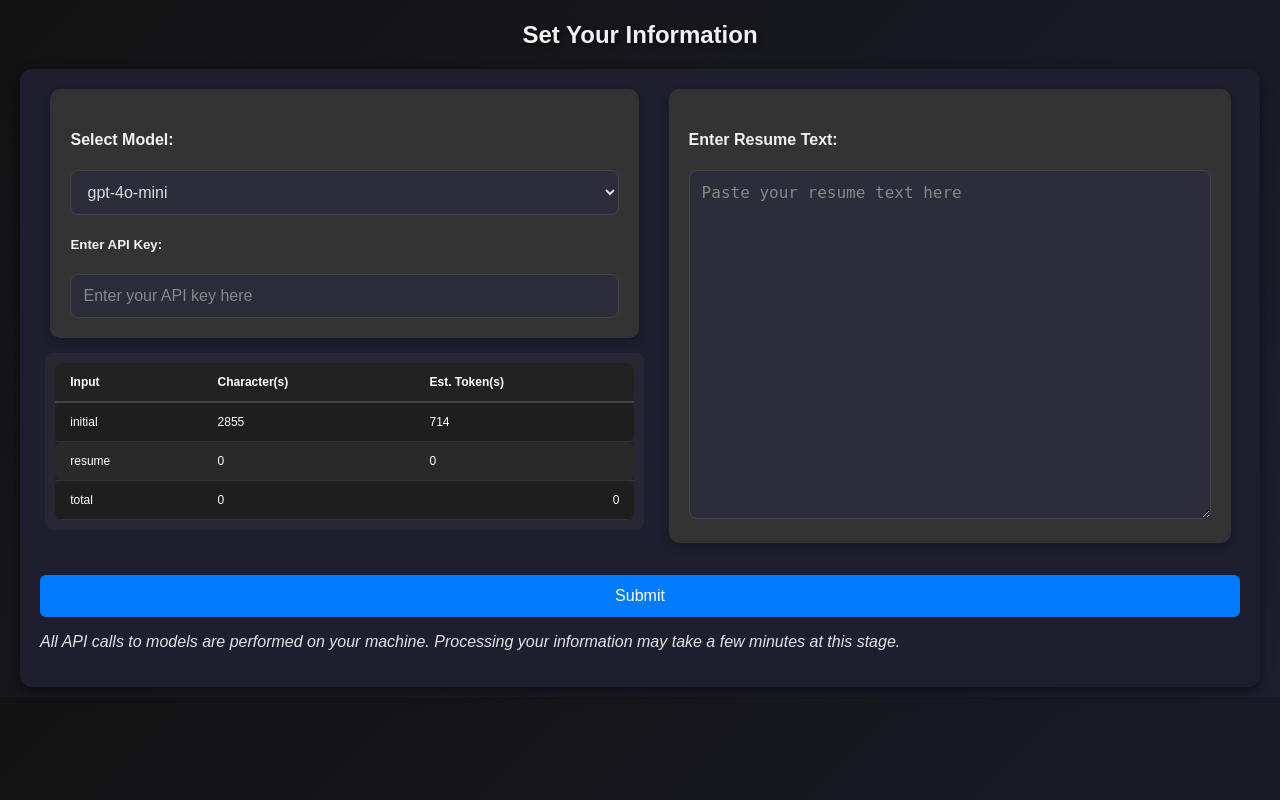
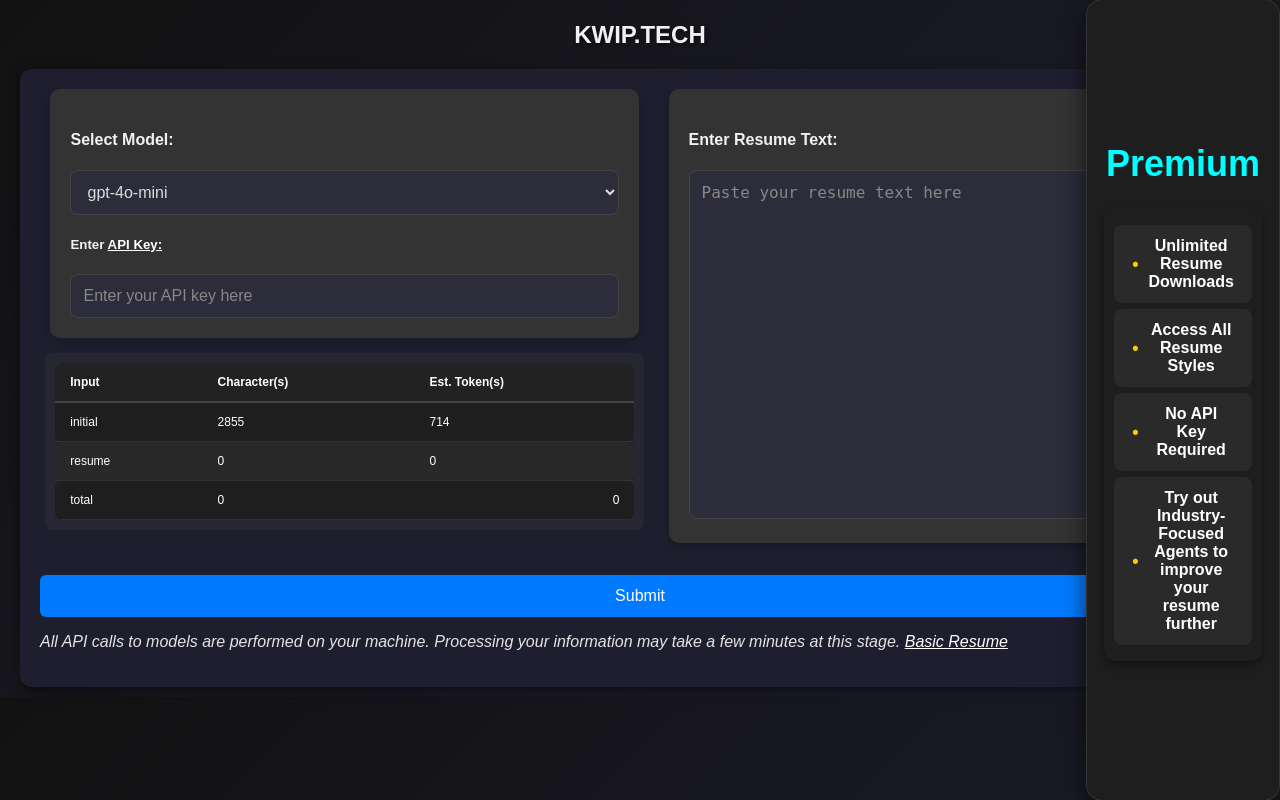
Before and after one commit to trevo440/Resume, a Flask app: template templates/set_all_data.html in a window 1280 px wide. Run offline with Flask 3, Linux system fonts and the light colour scheme; the template is opened without the code that fills it, so the values that code supplies are empty; the visitor is signed in with stand-in values (Sample User, id 1); parts of the project's set-up code (start-up, migrations or seed data) failed here and were passed over.

Commit message:
just keep pushing through

```diff
--- a/app.py
+++ b/app.py
@@ -1,26 +1,21 @@
 """
-Current Status: Working-ish!!
 GENERIC TODO:
-> Validate EVERYTHING on JS side
-> Update Web UI
-    > Create model-settings
+> Validate EVERYTHING on JS side -| 25%
+    > test connection ??
+    > resume submit / update (full)
+        > on error allow user to fix JSON maybe??
+    > resume update (partial)
+    > job description extraction
 
-        > (show users cost of request?)
-        > Put links to all relevent keys up
-
-    > Setup advertising for paid services
-
-        > No-key required
-        > No rate limit
-        > Series of agents for industry-specific & resume writing capabilities
-        > Make sure to include branding, contact, etc.
-        > Put examples on landing page
-
+> Update Web UI -| 20%
+    > Make sure to include branding, contact, etc.
+    > completely fix UI (resume updater) components
     > Add to each sections a "update details here" functionality from GPT
     > Create 10+ resume templates (structure) w/ color themes (theory)
 
-> Create login + user management w/ Redis
-> setup stripe + dynamic rate limit & Resume Template adjustments w/ login
+> Create login + user management w/ Redis -| 50%
+> setup stripe + dynamic rate limit & Resume Template adjustments w/ login -| 0%
+> update all CSS to be device-friendly -| 0%
 """
 
 # ---------------------------
@@ -39,10 +34,14 @@ import redis
 import pikepdf
 import tempfile
 
+# MAIL SERVER
+import sendgrid
+from sendgrid.helpers.mail import Mail, Email, To, Personalization
+
 # ---------------------------
 # standard library
 # ---------------------------
-from datetime import datetime
+from datetime import datetime, timedelta, timezone
 import uuid
 from functools import wraps
 import os
@@ -58,13 +57,22 @@ app = Flask(__name__)
 # ---------------------------
 # Configure Redis for Session
 # ---------------------------
+
+redis_sessions_anon = redis.StrictRedis(host="redis", port=6379, db=0, decode_responses=True)
+redis_sessions_auth = redis.StrictRedis(host="redis", port=6379, db=1, decode_responses=True)
+redis_sessions_rate = redis.StrictRedis(host="redis", port=6379, db=2, decode_responses=True)
+
+
 app.config['SESSION_TYPE'] = 'redis'
-app.config['SESSION_PERMANENT'] = False
+app.config['SESSION_PERMANENT'] = True
 app.config['SESSION_USE_SIGNER'] = True
-app.config['SESSION_KEY_PREFIX'] = 'yourapp:'
-app.config['SESSION_REDIS'] = redis.StrictRedis(host='redis', port=6379, db=0)
-app.config['RATELIMIT_STORAGE_URI'] = redis.StrictRedis(host='redis', port=6379, db=0)
+app.config['SESSION_KEY_PREFIX'] = 'kwip:'
+app.config['SESSION_REDIS'] = redis_sessions_anon
+app.config['RATELIMIT_STORAGE_URI'] = redis_sessions_rate
+with open("./pswd.txt", "r") as f:
+    sendgrid_key = f.read()
 
+auth_sessions = {}
 # ---------------------------
 # Configure Limiter for Free
 # ---------------------------
@@ -117,6 +125,8 @@ def handshake_required(func):
 
 @app.before_request
 def check_session_data():
+    if "user_auth" not in session:
+        session["user_auth"] = False
 
     if "client_uuid" not in session:
         session["client_uuid"] = str(uuid.uuid4())
@@ -124,18 +134,24 @@ def check_session_data():
     if "csrf_token" not in session:
         session["csrf_token"] = os.urandom(32).hex()
 
-    if "resume_provided" not in session:
-        session["resume_provided"] = False
+    # need to do this with all values
+    if not session["user_auth"]:
+        if "resume_provided" not in session:
+            session["resume_provided"] = False
+
+    if session["user_auth"]:
+        if not redis_sessions_auth.hget(session["user_key"], "resume_provided"):
+            redis_sessions_auth.hset(session["user_key"], "resume_provided", False)
 
     values_provided = session['resume_provided']
     if not values_provided and request.endpoint not in [
         'static',
         'set_job_description',
         'set_resume_sections',
-        'set_all_data',
+        'get-started',
         'download_pdf'
     ]:
-        return redirect(url_for('set_all_data'))
+        return redirect(url_for('get-started'))
 
 
 # ---------------------------
@@ -222,7 +238,7 @@ def get_resume_sections():
 """
 Form: Render a form that calls GPT responses
 """
-@app.route('/set-all-data', methods=['GET'])
+@app.route('/get-started', methods=['GET'])
 def set_all_data():
     return render_template(
         'set_all_data.html',
@@ -346,6 +362,70 @@ def view_example(version):
     )
 
 # ---------------------------
+# MAIL - SENDGRID -
+# ---------------------------
+
+def send_security_code_email(recipient_email):
+    try:
+        sg = sendgrid.SendGridAPIClient(api_key=sendgrid_key)
+        security_code = str(uuid.uuid4())[:6]
+        session["auth_code"] = security_code
+        session["auth_expiry"] = (datetime.now(timezone.utc) + timedelta(minutes=10)).timestamp()
+
+        # Create Mail object with template
+        mail = Mail(from_email=Email("sender@kwip.info"))
+        mail.template_id = "d-c7258ed1e04e4ddf841581dd12d5b269"
+
+        personalization = Personalization()
+        personalization.add_to(To(recipient_email))
+        personalization.dynamic_template_data = {
+            "CODE": security_code
+        }
+        mail.add_personalization(personalization)
+        response = sg.send(mail)
+
+        return response.status_code
+
+    except Exception:
+        return None
+
+# Effectively, allow user to sign in
+@app.route('/send_validation_email', methods=['POST'])
+@handshake_required
+def send_verification_email():
+    data = request.get_json()
+
+    # set some user password here later too
+    # also ensure session sets localStorage email
+
+    response = send_security_code_email(data["user_email"])
+    if response is not None:
+        return "", 204
+    return "", 400
+
+@app.route('/validate_email_code', methods=['POST'])
+@handshake_required
+def validate_verification_email():
+    auth_expiry = session.get("auth_expiry")
+    if auth_expiry and (datetime.now(timezone.utc)).timestamp() > auth_expiry:
+        session.pop("auth_code", None)
+        session.pop("auth_expiry", None)
+
+    data = request.get_json()
+    if session.get("auth_code") == data["auth_code"]:
+        session.clear()
+
+        email = data["user_email"]
+        session["user_key"] = f"email:{email}"
+        # theoretically add password check here maybe
+        session["user_auth"] = True
+        if not redis_sessions_auth.hget(session["user_key"], "role"):
+            redis_sessions_auth.hset(session["user_key"], "role", "basic")
+        return "", 204
+    return "", 403
+
+
+# ---------------------------
 # LOGOUT
 # ---------------------------
 """
--- a/docker-compose.yml
+++ b/docker-compose.yml
@@ -5,6 +5,7 @@ services:
       dockerfile: Dockerfile
     ports:
       - "5000:5000"
+      - "465:465"
     volumes:
       - .:/app
       - /app/__pycache__
--- a/requirements.txt
+++ b/requirements.txt
@@ -1,6 +1,7 @@
 flask
 flask-session
 flask-limiter
+sendgrid
 openai
 redis
 weasyprint
--- a/static/css/layout.css
+++ b/static/css/layout.css
@@ -114,6 +114,40 @@ th:last-child, td:last-child {
     border-bottom-right-radius: 8px;
 }
 
+.dark-list {
+    list-style: none;
+    margin: 20px;
+    padding: 10px;
+    background: #1e1e1e;
+    border-radius: 12px;
+    box-shadow: 0 4px 10px rgba(0, 0, 0, 0.4);
+    max-width: 400px;
+}
+
+.dark-list li {
+    padding: 12px 18px;
+    margin: 6px 0;
+    background: #2a2a2a;
+    color: #ffffff;
+    font-size: 16px;
+    border-radius: 8px;
+    transition: background 0.3s ease, transform 0.2s ease;
+    cursor: pointer;
+    display: flex;
+    align-items: center;
+    gap: 10px;
+}
+
+.dark-list li:hover {
+    background: #333;
+    transform: scale(1.03);
+}
+
+.dark-list li::before {
+    content: "•";
+    color: #ffcc00;
+    font-size: 18px;
+}
 
 
 /* Responsive Design */
--- /dev/null
+++ b/static/css/premium.css
@@ -0,0 +1,81 @@
+.card-premium {
+    position: fixed;
+    right: 0px;
+    top: 50%;
+    transform: translateY(-50%);
+    width: 15%;
+    height: 100%;
+    background: #1e1e1e; /* Dark background */
+    color: #ffffff; /* White text */
+    border-radius: 16px;
+    box-shadow: 0 10px 25px rgba(0, 0, 0, 0.6); /* Stronger shadow */
+    display: flex;
+    align-items: center;
+    justify-content: center;
+    cursor: pointer;
+    transition: all 0.4s ease-in-out, box-shadow 0.3s ease-in-out;
+    border: 1px solid rgba(255, 255, 255, 0.1); /* Subtle border */
+}
+
+.card-premium:hover {
+    box-shadow: 0 15px 35px rgba(0, 0, 0, 0.8); /* Stronger hover effect */
+    transform: translateY(-50%) scale(1.05); /* Slightly scale on hover */
+}
+
+.card-premium.fullscreen {
+    position: fixed;
+    right: 10vw;
+    top: 10vh;
+    width: 80vw;
+    height: 80vh;
+    transform: none;
+    z-index: 9999;
+    border-radius: 0;
+    box-shadow: none;
+    background: #121212; /* Even darker fullscreen mode */
+}
+
+.card-premium-content {
+    text-align: center;
+    font-size: 18px;
+    font-weight: bold;
+    transition: opacity 0.3s ease-in-out;
+}
+
+.card-premium.fullscreen .card-premium-content {
+    display: none;
+}
+
+.close-btn {
+    position: absolute;
+    top: 15px;
+    right: 20px;
+    font-size: 24px;
+    color: #bbb;
+    cursor: pointer;
+    display: none;
+    transition: color 0.3s ease-in-out;
+}
+
+.stripe{
+    position: absolute;
+    top: 15px;
+    right: 20px;
+    font-size: 24px;
+    color: #bbb;
+    cursor: pointer;
+    display: none;
+    transition: color 0.3s ease-in-out;
+}
+
+.card-premium.card-premium.fullscreen .stripe {
+    display: block
+}
+
+.card-premium.fullscreen .close-btn {
+    display: block;
+}
+
+.close-btn:hover {
+    color: #ffffff;
+}
--- a/static/js/AgentInterface.js
+++ b/static/js/AgentInterface.js
@@ -130,7 +130,18 @@ export class PromptManager {
     constructor(apiKey) {
         this.apiKey = apiKey;
         this.cleaner = new Cleanser();
-        this.endpoint = 'https://api.openai.com/v1/chat/completions';
+
+        // effective enough default
+        const modelString = localStorage.getItem("model_version");
+        const [provider, model] = modelString.includes(":") ? modelString.split(":") : ["openai","gpt-4o-mini"];
+
+        this.provider = provider;
+        this.model = model;
+        if (this.provider === "openai") {
+            this.endpoint = 'https://api.openai.com/v1/chat/completions';
+        } else {
+            this.endpoint = ''
+        }
     }
 
     async pullResume(resumeText) {
@@ -138,7 +149,7 @@ export class PromptManager {
         const instruct = `${resumePrompt}${resumeText}\n\n{\n    \"task\": \"GPT Response to be usable in programming loop\",\n    \"details\": \"Return a valid JSON string in the correct format only and NOTHING ELSE. Include ALL keys, even if they are empty.\" \n},`;
 
         const gpt_response = {
-            model: "gpt-4o-mini",
+            model: this.model,
             messages: [{ role: "system", content: instruct }]
         };
 
@@ -168,7 +179,7 @@ export class PromptManager {
         const instruct = `${resumePrompt}${resumeText}\n\n{\n    \"task\": \"GPT Response to be usable in programming loop\",\n    \"details\": \"Return a valid JSON string in the correct format only and NOTHING ELSE. Include ALL keys, even if they are empty.\" \n},`;
 
         const gpt_response = {
-            model: "gpt-4o-mini",
+            model: this.model,
             messages: [{ role: "system", content: instruct }]
         };
 
@@ -183,7 +194,7 @@ export class PromptManager {
         const instruct = `${jdPrompt}${jobDescription}`;
 
         const data = {
-            model: "gpt-4o-mini",
+            model: this.model,
             messages: [{ role: "system", content: `Execute these instructions: ${instruct}` }]
         };
 
@@ -197,7 +208,7 @@ export class PromptManager {
         const instruct = `${intersectPrompt}Resume JSON: ${JSON.stringify(resumeSections)}\nJob Requirements JSON: ${JSON.stringify(jobDescription)}`;
 
         const data = {
-            model: "gpt-4o-mini",
+            model: this.model,
             messages: [{ role: "system", content: `Execute these instructions: ${instruct}` }]
         };
 
@@ -208,8 +219,9 @@ export class PromptManager {
         return JSON.parse(responseContent);
     }
 
-    // Helper function to handle the fetch request to the OpenAI API
     async fetchCompletion(data) {
+        /* any additional functionality for
+           each vendor will go here */
         const response = await fetch(this.endpoint, {
             method: 'POST',
             headers: {
--- a/static/js/PersistDataRM.js
+++ b/static/js/PersistDataRM.js
@@ -25,9 +25,13 @@ document.getElementById("user-base-info").addEventListener("submit", async funct
             localStorage.setItem("api_key", apiKey);
             localStorage.setItem("resume_text", resumeText);
             localStorage.setItem("job_description_raw", '');
+            document.getElementById("resume-submit").style.display = "block";
+            document.getElementById("loading-dots").style.display = "none";
             window.location.href = "/";
         })
         .catch(error => {
+            document.getElementById("resume-submit").style.display = "block";
+            document.getElementById("loading-dots").style.display = "none";
             console.error("Error:", error);
         });
 });
--- a/templates/base.html
+++ b/templates/base.html
@@ -9,6 +9,7 @@
     <link rel="stylesheet" href="{{ url_for('static', filename='css/forms.css') }}">
     <link rel="stylesheet" href="{{ url_for('static', filename='css/loading.css') }}">
     <link rel="stylesheet" href="{{ url_for('static', filename='css/navbar.css') }}">
+    <link rel="stylesheet" href="{{ url_for('static', filename='css/premium.css') }}">
     <link rel="stylesheet" href="{{ url_for('static', filename='css/app/job_description.css') }}">
     <link rel="stylesheet" href="{{ url_for('static', filename='css/app/gpt_response.css') }}">
     <link rel="stylesheet" href="{{ url_for('static', filename='css/app/resume_options.css') }}">
@@ -19,6 +20,19 @@
     </header>
     <main>
         {% block content %}{% endblock %}
+        <!-- If NOT user = premium ELSE account management -->
+        <div class="card-premium" id="card-premium">
+            <div class="close-btn" id="closeBtn">&times;</div>
+            <div class="card-premium-content">
+                <h1 style="color:aqua;">Premium </h1>
+                <ul class="dark-list">
+                    <li>Unlimited Resume Downloads</li>
+                    <li>Access All Resume Styles</li>
+                    <li>No API Key Required</li>
+                    <li>Try out Industry-Focused Agents to improve your resume further</li>
+                </ul>
+            </div>
+        </div>
     </main>
 </body>
 
@@ -29,6 +43,18 @@ window.appConfig = {
     clientUUID: "{{ client_uuid }}",
     csrfToken: "{{ csrf_token }}"
 };
+
+const cardPremium = document.getElementById("card-premium");
+const closeBtn = document.getElementById("closeBtn");
+
+cardPremium.addEventListener("click", () => {
+    cardPremium.classList.add("fullscreen");
+});
+
+closeBtn.addEventListener("click", (event) => {
+    event.stopPropagation();
+    cardPremium.classList.remove("fullscreen");
+});
 </script>
 <script type="module" src="{{ url_for('static', filename='js/Handshake.js') }}"></script>
 
--- a/templates/set_all_data.html
+++ b/templates/set_all_data.html
@@ -2,11 +2,9 @@
 
 {% block content %}
     <div class="">
-        <h2 class="page-title">Set Your Information</h2>
+        <h2 class="page-title">KWIP.TECH</h2>
     </div>
-    <!-- Form Container -->
     <form id="user-base-info" class="container" method="POST">
-        <!-- API Key Field (Private) -->
         <div class="form-group">
             <div class="form-container">
                 <label for="model-version" class="form-label"><h4>Select Model:</h4></label>
@@ -18,7 +16,7 @@
                     <option value="openai:o3-mini">o3-mini</option>
                     <option value="openai:o1">o1</option>
                 </select>
-                <label for="api_key" class="form-label"><h5>Enter API Key:</h5></label>
+                <label for="api_key" class="form-label"><h5>Enter <a id="api_url" style="color:white;" href="https://platform.openai.com/api-keys">API Key:</a></h5></label>
                 <input type="password" id="api_key" name="api_key" class="form-control" required placeholder="Enter your API key here">
             </div>
             <div class="table-container">
@@ -57,7 +55,7 @@
 
         <div id="loading-container" class="loading-container">
             <button id="resume-submit" type="submit" class="btn-submit">Submit</button>
-            <p class="loading-text"><i>All API calls to models are performed on your machine. Processing your information may take a few minutes at this stage.</i></p>
+            <p class="loading-text"><i>All API calls to models are performed on your machine. Processing your information may take a few minutes at this stage.</i> <a href="examples/basic" id="view-example-link" style="color:white;margin-top: 14px;" target="_blank"><i>Basic Resume</i></a></p>
             <div class="dot-wrapper" id="loading-dots">
                 <div class="loading-dot"></div>
                 <div class="loading-dot"></div>
@@ -73,6 +71,24 @@
     document.addEventListener("DOMContentLoaded", function() {
         const apiKey = localStorage.getItem("api_key");
         const resumeText = localStorage.getItem("resume_text");
+        const modelVersion = document.getElementById("model-version");
+        const apiURL = document.getElementById("api_url");
+
+        // Load stored value on page load
+        const modelValue = localStorage.getItem("model_version");
+        if (modelValue) {
+            modelVersion.value = modelValue;
+            if (modelValue.includes("openai:")) {
+                apiURL.link = "https://platform.openai.com/api-keys";
+            }
+        }
+
+        modelVersion.addEventListener("change", function () {
+            localStorage.setItem("model_version", modelVersion.value);
+            if (modelVersion.value.includes("openai:")) {
+                apiURL.link = "https://platform.openai.com/api-keys";
+            }
+        });
 
         if (apiKey) {
             document.getElementById("api_key").value = apiKey;
```
Also changed, not shown: 2 other files.
